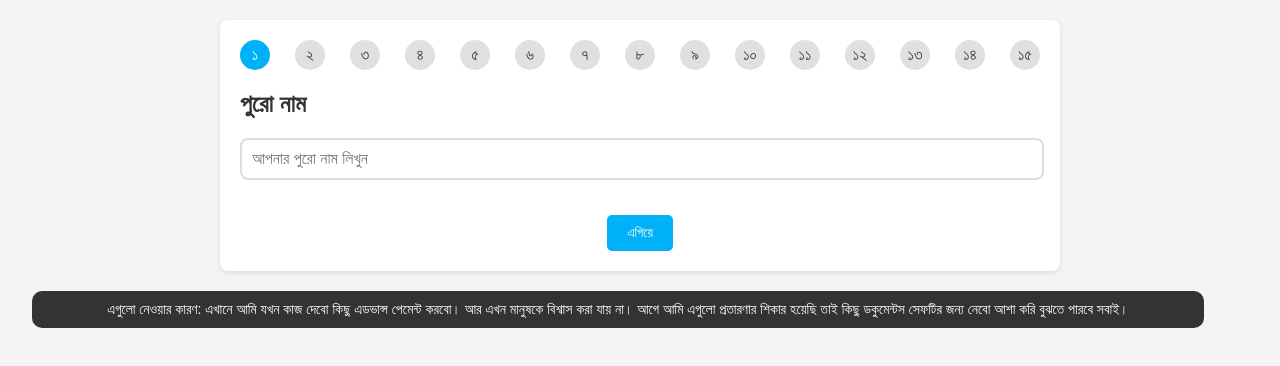
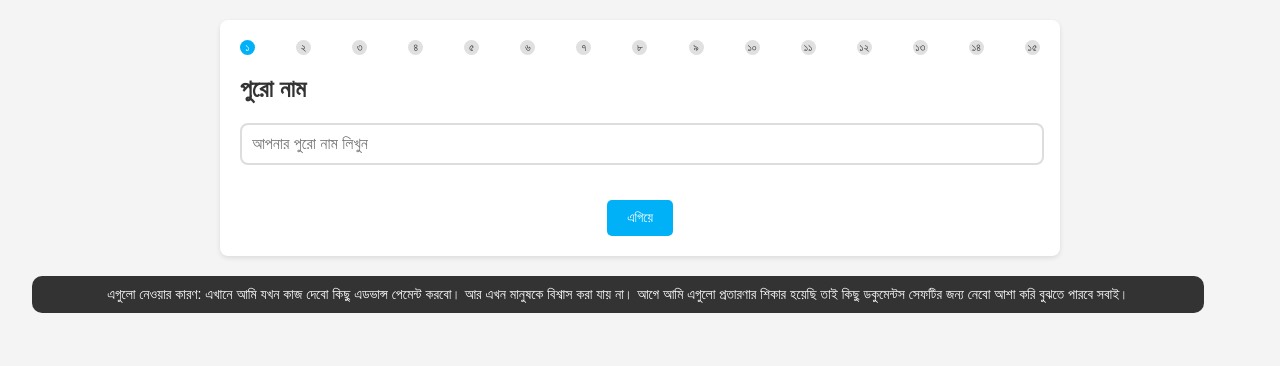
Before and after one commit to User0000000000000000007/wha, a plain HTML site: page index.html in a window 1280 px wide. Drawn offline with Linux system fonts and the light colour scheme.

Commit message:
Update index.html

```diff
--- a/index.html
+++ b/index.html
@@ -37,14 +37,16 @@ input{
             margin-bottom: 20px;
         }
         .indicator {
-            width: 30px;
-            height: 30px;
+            width: 15px;
+            height: 15px;
+            line-height: 1px;
+            font-size:11px;
             border-radius: 50%;
             background: #e0e0e0;
             display: flex;
             align-items: center;
             justify-content: center;
-            font-size: 16px;
+
             color: #333;
         }
         .indicator.active {
```
